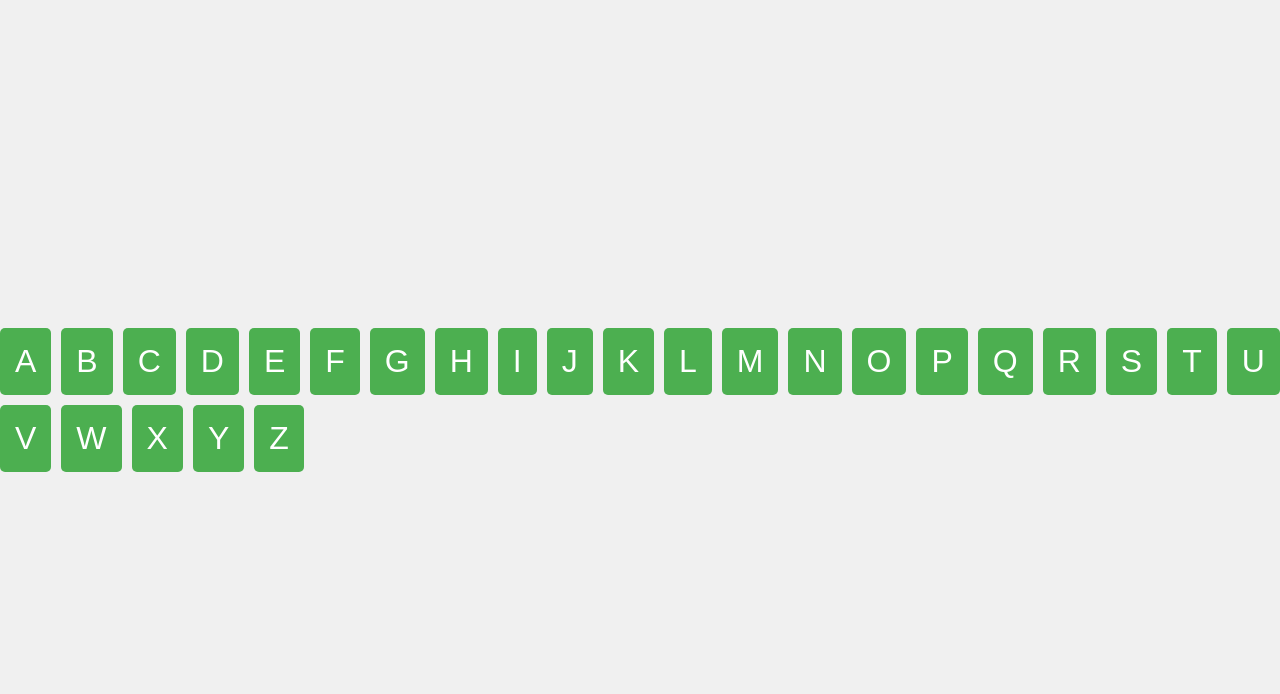
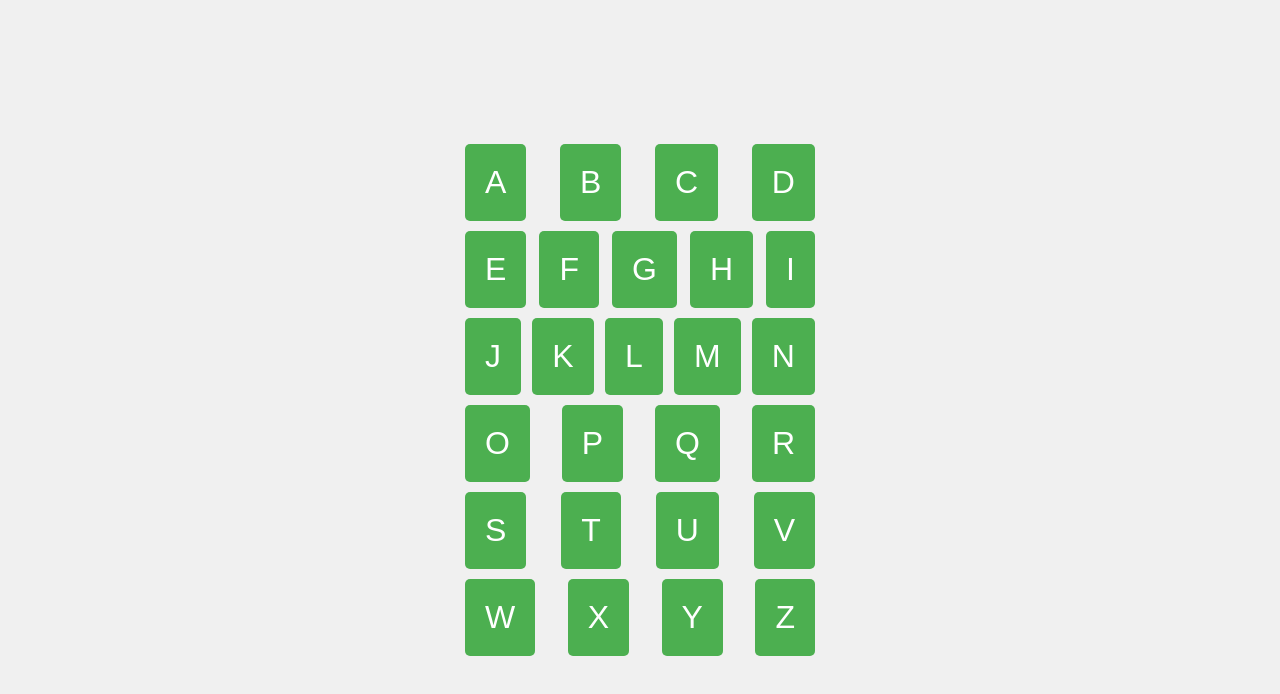
Before and after one commit to MichaelSPeralta/app-letters, a plain HTML site: page index.html in a window 1280 px wide. Drawn offline with Linux system fonts and the light colour scheme.

Commit message:
cambio estilos

```diff
--- a/styles.css
+++ b/styles.css
@@ -13,13 +13,15 @@ body {
     display: flex;
     flex-wrap: wrap;
     gap: 10px;
+    max-width: 350px;
+    justify-content: space-between;
 }
 
 .letter {
     font-size: 2rem;
     background-color: #4CAF50;
     color: white;
-    padding: 15px;
+    padding: 20px;
     border-radius: 5px;
     cursor: pointer;
     user-select: none;
```
